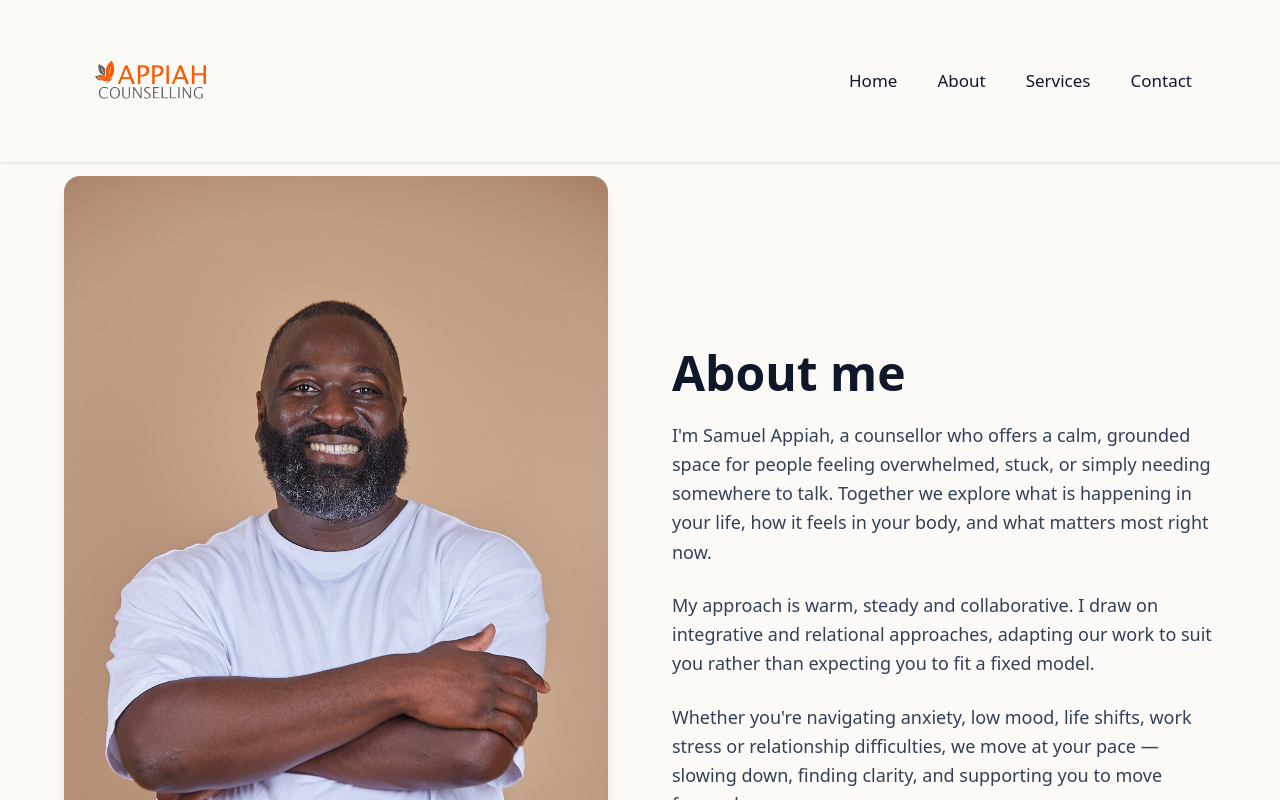
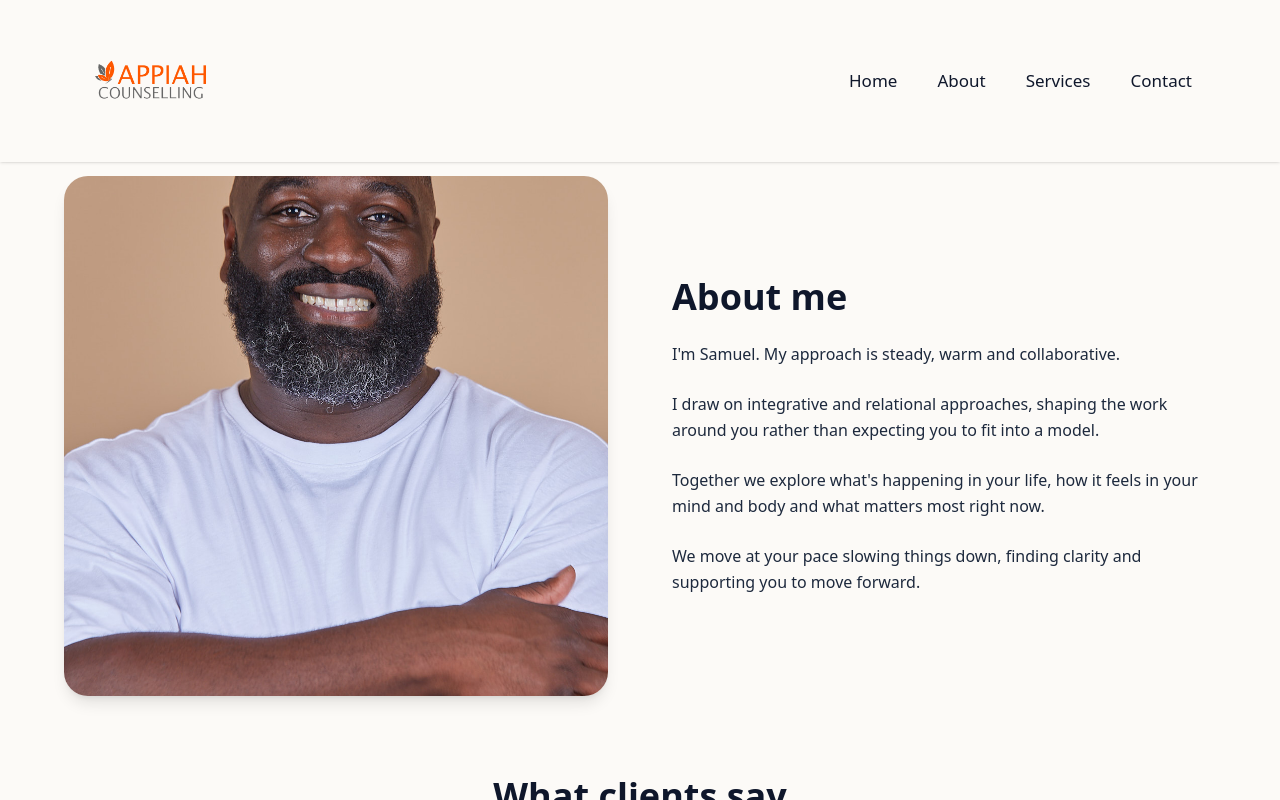
Before and after one commit to Sammyappiah/appiahcounselling, a Next.js app: page /about in a window 1280 px wide. Shown: the top 800 px of the page. Built offline with nearby package versions, Linux system fonts and the light colour scheme.

Commit message:
Update About page layout and testimonials section

```diff
--- a/app/about/page.tsx
+++ b/app/about/page.tsx
@@ -1,67 +1,67 @@
-"use client";
-
 import Image from "next/image";
 import TestimonialsCarousel from "@/components/TestimonialsCarousel";
+
+export const metadata = {
+  title: "About | Appiah Counselling",
+  description: "Learn more about Samuel Appiah and his counselling approach.",
+};
 
 export default function AboutPage() {
   return (
     <main className="bg-[#FCFAF7] min-h-screen py-20 px-6 md:px-10">
-      <div className="max-w-6xl mx-auto grid md:grid-cols-2 gap-16 items-center">
-
-        {/* IMAGE */}
-        <div>
+      <div className="max-w-6xl mx-auto">
+        {/* TOP SECTION: IMAGE + TEXT */}
+        <div className="grid grid-cols-1 md:grid-cols-2 gap-10 md:gap-16 items-center">
+          {/* Photo */}
+          <div className="relative w-full h-[420px] md:h-[520px] rounded-3xl overflow-hidden shadow-lg">
             <Image
-            src="/Therapist1.jpg"
+              src="/Therapist.jpg"
               alt="Samuel Appiah"
-            width={600}
-            height={800}
-            className="rounded-2xl shadow-lg object-cover"
+              fill
+              priority
+              className="object-cover object-center"
             />
           </div>
 
-        {/* TEXT SECTION */}
-        <div>
-          <h1 className="text-4xl md:text-5xl font-semibold text-slate-900 mb-6">
+          {/* About text */}
+          <div className="space-y-5 md:space-y-6">
+            <h1 className="text-3xl md:text-4xl font-semibold text-slate-900">
               About me
             </h1>
 
-          <p className="text-lg text-slate-700 leading-relaxed mb-6">
-            I'm Samuel Appiah, a counsellor who offers a calm, grounded space for
-            people feeling overwhelmed, stuck, or simply needing somewhere to talk.
-            Together we explore what is happening in your life, how it feels in
-            your body, and what matters most right now.
+            <p className="text-slate-800 leading-relaxed">
+              I&apos;m Samuel. My approach is steady, warm and collaborative.
             </p>
 
-          <p className="text-lg text-slate-700 leading-relaxed mb-6">
-            My approach is warm, steady and collaborative. I draw on integrative
-            and relational approaches, adapting our work to suit you rather than
-            expecting you to fit a fixed model.
+            <p className="text-slate-800 leading-relaxed">
+              I draw on integrative and relational approaches, shaping the work
+              around you rather than expecting you to fit into a model.
             </p>
 
-          <p className="text-lg text-slate-700 leading-relaxed">
-            Whether you're navigating anxiety, low mood, life shifts, work stress
-            or relationship difficulties, we move at your pace — slowing down,
-            finding clarity, and supporting you to move forward.
+            <p className="text-slate-800 leading-relaxed">
+              Together we explore what&apos;s happening in your life, how it
+              feels in your mind and body and what matters most right now.
+            </p>
+
+            <p className="text-slate-800 leading-relaxed">
+              We move at your pace slowing things down, finding clarity and
+              supporting you to move forward.
             </p>
           </div>
         </div>
 
-      {/* TESTIMONIALS SECTION */}
+        {/* SPACING */}
+        <div className="my-20" />
+
         {/* TESTIMONIALS */}
-<section className="bg-[#FAF7F2] py-20 px-6 md:px-10 mt-20">
-  <div className="max-w-4xl mx-auto">
-    <h2 className="text-3xl md:text-4xl font-semibold text-slate-900 mb-6">
+        <section>
+          <h2 className="text-3xl md:text-4xl font-semibold text-slate-900 text-center mb-6">
             What clients say
           </h2>
 
-    <p className="text-lg text-slate-700 mb-10 max-w-2xl">
-      These are anonymised reflections shared with permission, offering a sense of
-      how counselling with me can feel.
-    </p>
-
           <TestimonialsCarousel />
+        </section>
       </div>
-</section>
     </main>
   );
 }
--- a/app/page.tsx
+++ b/app/page.tsx
@@ -73,11 +73,6 @@ export default function HomePage() {
       People often come for
     </h2>
 
-    <p className="text-center text-lg text-slate-700 max-w-3xl mx-auto mb-14">
-      Many people arrive feeling like they should be coping better. You don’t have to
-      carry everything on your own — we work together to make sense of what’s going on.
-    </p>
-
     <div className="grid grid-cols-1 md:grid-cols-2 lg:grid-cols-3 gap-8">
 
       <div className="p-8 bg-white rounded-xl shadow-sm border text-slate-900">
```
Lines whose indentation alone changed are shown as unchanged.
